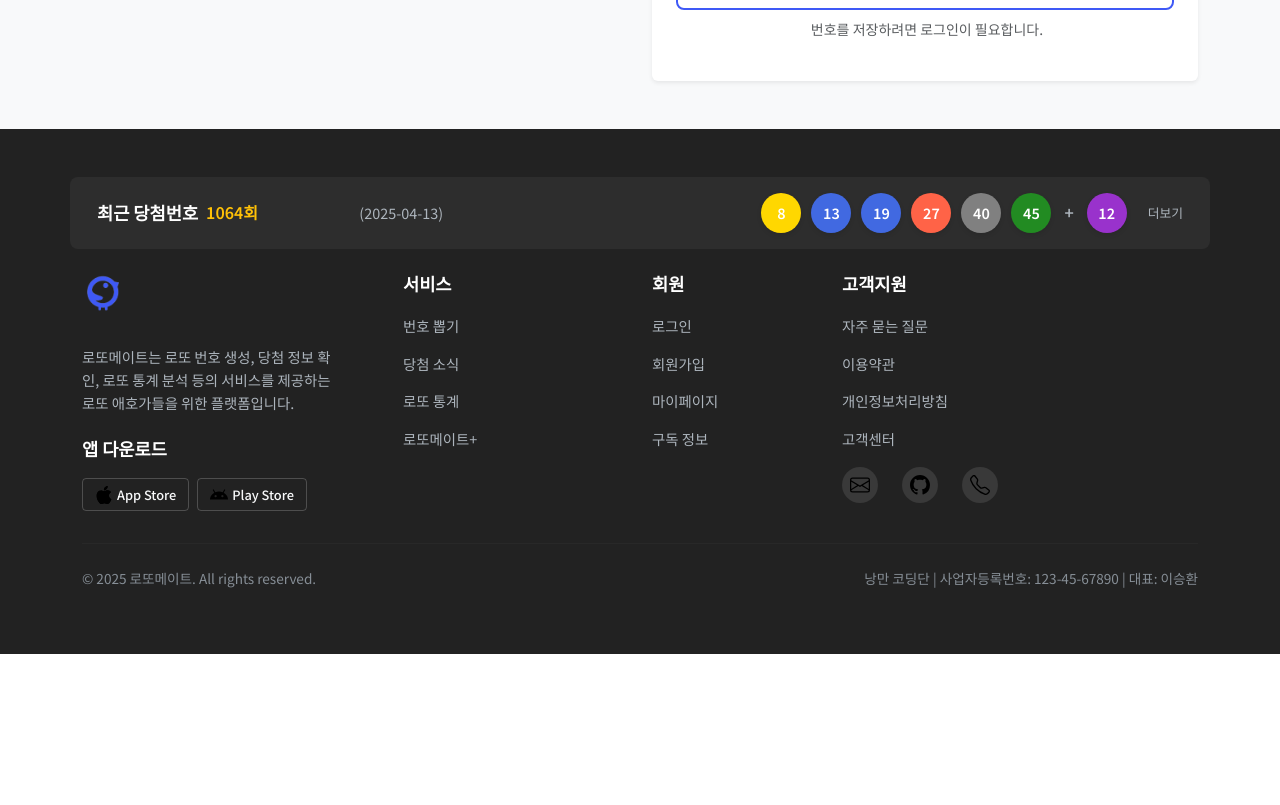
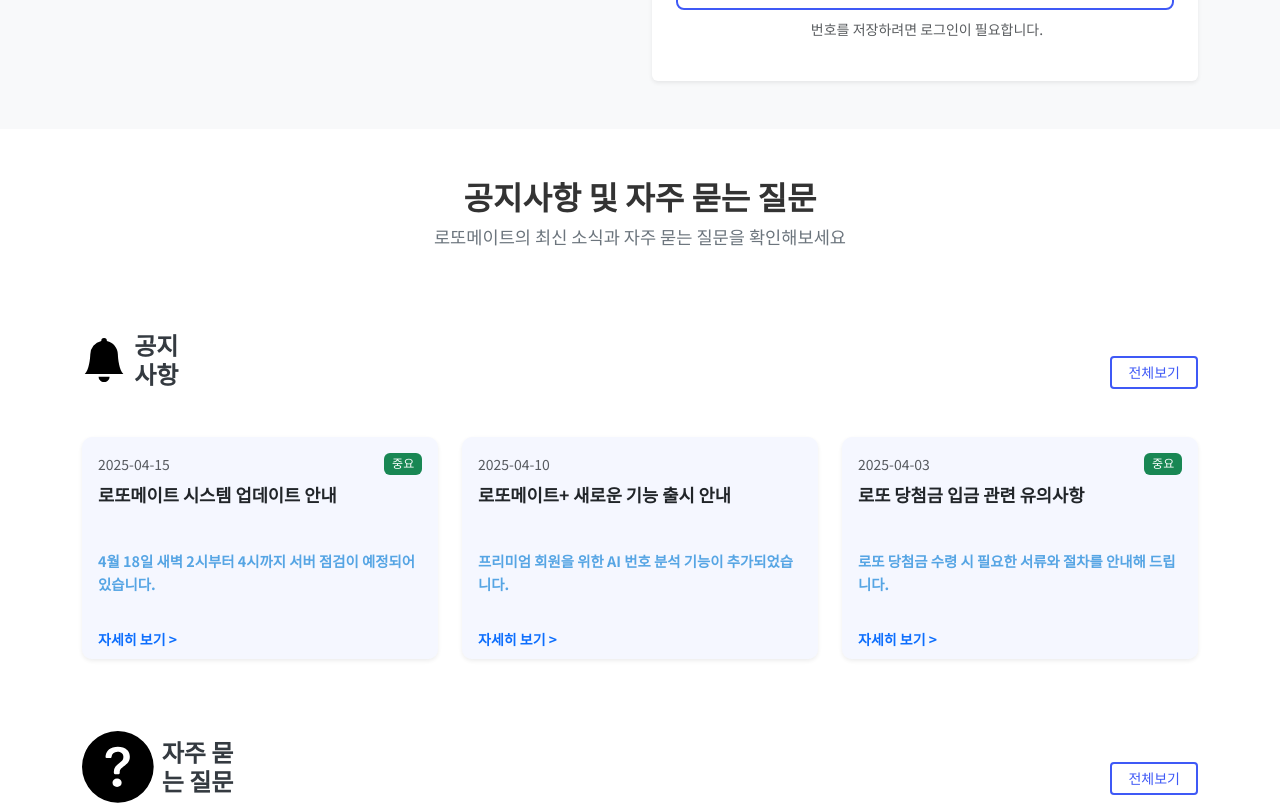
Before and after one commit to DaHnDell/lotto_mate_frontend, a React (Create React App) app: page / in a window 1280 px wide. Shown: the part 1538-2343 px from the top of the page. Before the commit the page ends 2192 px from the top, so only its background shows below. Built offline with nearby package versions, Linux system fonts and the light colour scheme.

Commit message:
홈 컴포넌트에 공지사항 섹션 추가

```diff
--- a/src/components/common/Home.jsx
+++ b/src/components/common/Home.jsx
@@ -3,11 +3,10 @@
 import Header from './Header';
 import Footer from './Footer';
 import HeroSlider from './sections/HeroSlider';
-// import ServicesSection from './sections/ServicesSection';
-// import PremiumSection from './sections/PremiumSection';
+import NumberGeneratorSection from './sections/NumberGeneratorSection';
+import NoticeAndFaqSection from './sections/NoticeAndFaqSection';
 import 'bootstrap/dist/css/bootstrap.min.css';
 import '../../resources/css/style.css';
-import NumberGeneratorSection from './sections/NumberGeneratorSection';
 
 const Home = () => {
   const location = useLocation();
@@ -32,7 +31,7 @@
         }, 100);
       }
 
-      // location state 초기화 (히스토리에 남지 않도록)
+      // location state 초기화
       navigate('/', { replace: true });
     }
     // URL 해시를 확인하여 해당 섹션으로 스크롤
@@ -64,15 +63,15 @@
           <HeroSlider />
         </div>
 
-        {/* 번호 뽑기 섹션 - 추가됨 */}
+        {/* 번호 뽑기 섹션 */}
         <div id="number-generator-section">
           <NumberGeneratorSection />
         </div>
 
-        {/*
-        <div id="premium-section">
-          <PremiumSection />
-        </div> */}
+        {/* 공지사항 및 FAQ 섹션 */}
+        <div id="notice-faq-section">
+          <NoticeAndFaqSection />
+        </div>
       </main>
 
       <Footer />
```
